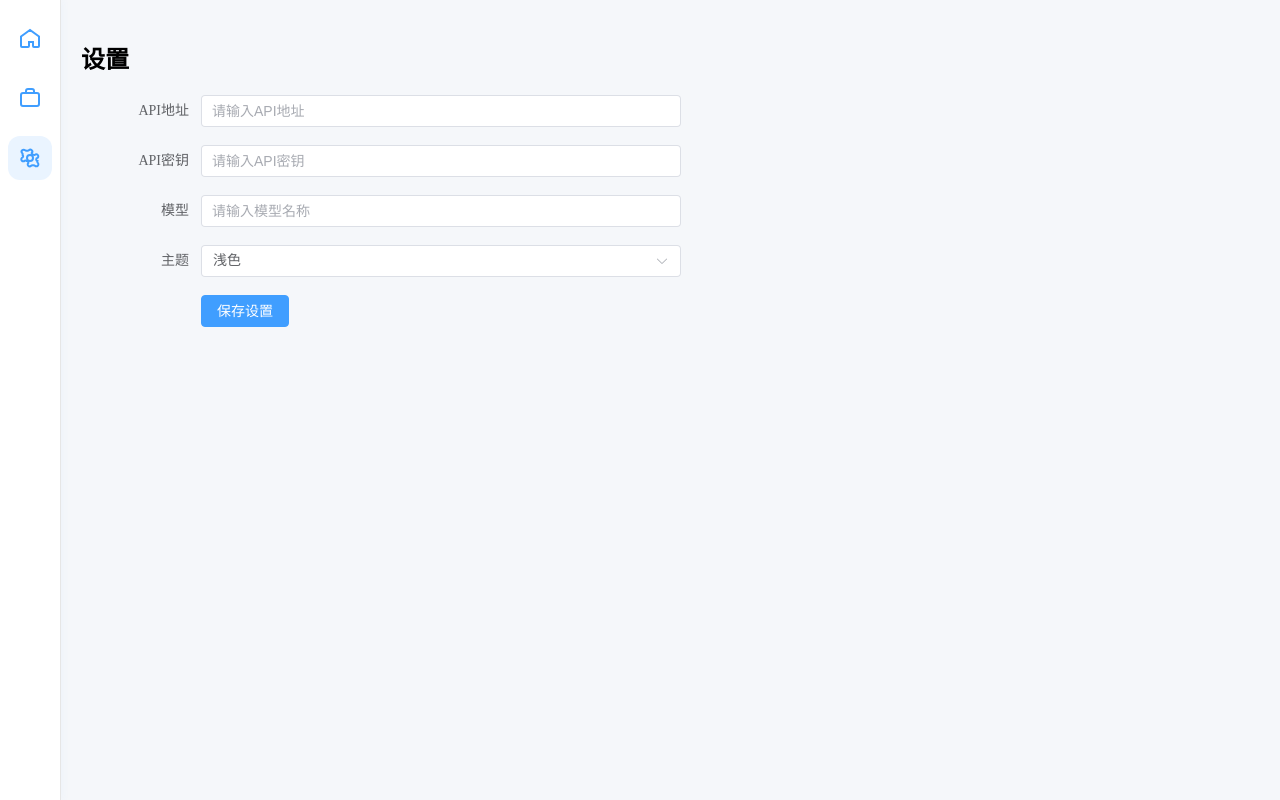
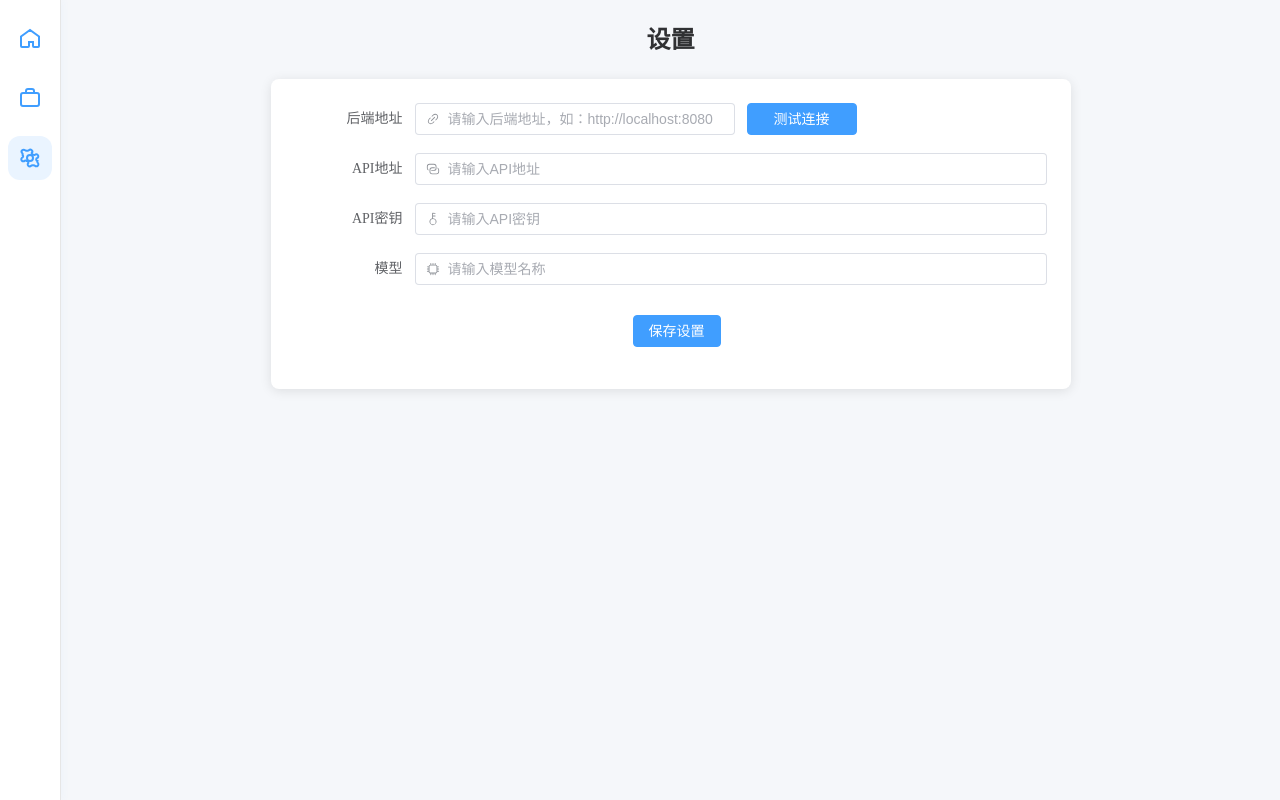
Before and after one commit to Cormac315/DX-Front, a Vue app: page /settings in a window 1280 px wide. Built offline with nearby package versions, Linux system fonts and the light colour scheme; the HTML template or start-up script is replaced by a standard one.

Commit message:
设置页面调整

```diff
--- a/src/views/Settings.vue
+++ b/src/views/Settings.vue
@@ -2,46 +2,95 @@
   <div class="settings-container">
     <h2>设置</h2>
     <el-form :model="settings" label-width="120px" class="settings-form">
+      <el-form-item label="后端地址">
+        <div class="input-with-button">
+          <el-input v-model="settings.backendUrl" placeholder="请输入后端地址，如：http://localhost:8080">
+            <template #prefix>
+              <el-icon><Link /></el-icon>
+            </template>
+          </el-input>
+          <el-button type="primary" :loading="testing" @click="testBackendConnection">
+            {{ testing ? '测试中...' : '测试连接' }}
+          </el-button>
+        </div>
+      </el-form-item>
+
       <el-form-item label="API地址">
-        <el-input v-model="settings.apiUrl" placeholder="请输入API地址"></el-input>
+        <el-input v-model="settings.apiUrl" placeholder="请输入API地址">
+          <template #prefix>
+            <el-icon><Connection /></el-icon>
+          </template>
+        </el-input>
       </el-form-item>
 
       <el-form-item label="API密钥">
-        <el-input v-model="settings.apiKey" type="password" placeholder="请输入API密钥"></el-input>
+        <el-input v-model="settings.apiKey" type="password" placeholder="请输入API密钥">
+          <template #prefix>
+            <el-icon><Key /></el-icon>
+          </template>
+        </el-input>
       </el-form-item>
 
       <el-form-item label="模型">
-        <el-input v-model="settings.model" placeholder="请输入模型名称"></el-input>
+        <el-input v-model="settings.model" placeholder="请输入模型名称">
+          <template #prefix>
+            <el-icon><Cpu /></el-icon>
+          </template>
+        </el-input>
       </el-form-item>
 
-      <el-form-item label="主题">
-        <el-select v-model="settings.theme">
-          <el-option label="浅色" value="light"></el-option>
-          <el-option label="深色" value="dark"></el-option>
-        </el-select>
-      </el-form-item>
-
-      <el-form-item>
-        <el-button type="primary" @click="saveSettings">保存设置</el-button>
+      <el-form-item label=" " label-width="0">
+        <div class="full-width-center">
+          <el-button type="primary" @click="saveSettings">保存设置</el-button>
+        </div>
       </el-form-item>
     </el-form>
   </div>
 </template>
 
 <script>
+import { Link, Connection, Key, Cpu } from '@element-plus/icons-vue'
+
 export default {
   name: 'Settings',
+  components: {
+    Link,
+    Connection,
+    Key,
+    Cpu
+  },
   data() {
     return {
       settings: {
+        backendUrl: '',
         apiUrl: '',
         apiKey: '',
-        model: '',
-        theme: 'light'
-      }
+        model: ''
+      },
+      testing: false
     }
   },
   methods: {
+    async testBackendConnection() {
+      if (!this.settings.backendUrl) {
+        this.$message.warning('请先输入后端地址')
+        return
+      }
+
+      this.testing = true
+      try {
+        const response = await fetch(`${this.settings.backendUrl}/health`)
+        if (response.ok) {
+          this.$message.success('后端连接测试成功')
+        } else {
+          this.$message.error('后端连接测试失败')
+        }
+      } catch (error) {
+        this.$message.error('后端连接测试失败：' + error.message)
+      } finally {
+        this.testing = false
+      }
+    },
     saveSettings() {
       // TODO: 实现保存设置的逻辑
       this.$message.success('设置已保存')
@@ -53,10 +102,63 @@ export default {
 <style scoped>
 .settings-container {
   padding: 20px;
+  max-width: 800px;
+  margin: 0 auto;
 }
 
 .settings-form {
-  max-width: 600px;
   margin-top: 20px;
+  background: #fff;
+  padding: 24px;
+  border-radius: 8px;
+  box-shadow: 0 2px 12px 0 rgba(0, 0, 0, 0.1);
+}
+
+.input-with-button {
+  display: flex;
+  gap: 12px;
+  align-items: center;
+}
+
+.input-with-button .el-input {
+  flex: 2;
+  min-width: 320px;
+}
+
+.input-with-button .el-button {
+  flex: none;
+  min-width: 110px;
+  padding-left: 18px;
+  padding-right: 18px;
+}
+
+:deep(.el-input__wrapper) {
+  box-shadow: 0 0 0 1px #dcdfe6 inset;
+}
+
+:deep(.el-input__wrapper:hover) {
+  box-shadow: 0 0 0 1px #c0c4cc inset;
+}
+
+:deep(.el-input__wrapper.is-focus) {
+  box-shadow: 0 0 0 1px #409eff inset !important;
+}
+
+:deep(.el-input__prefix) {
+  color: #909399;
+}
+
+h2 {
+  margin: 0 0 24px;
+  font-size: 24px;
+  color: #303133;
+  text-align: center;
+}
+
+.full-width-center {
+  width: 100%;
+  display: flex;
+  justify-content: center;
+  margin-top: 12px;
 }
 </style>
```
